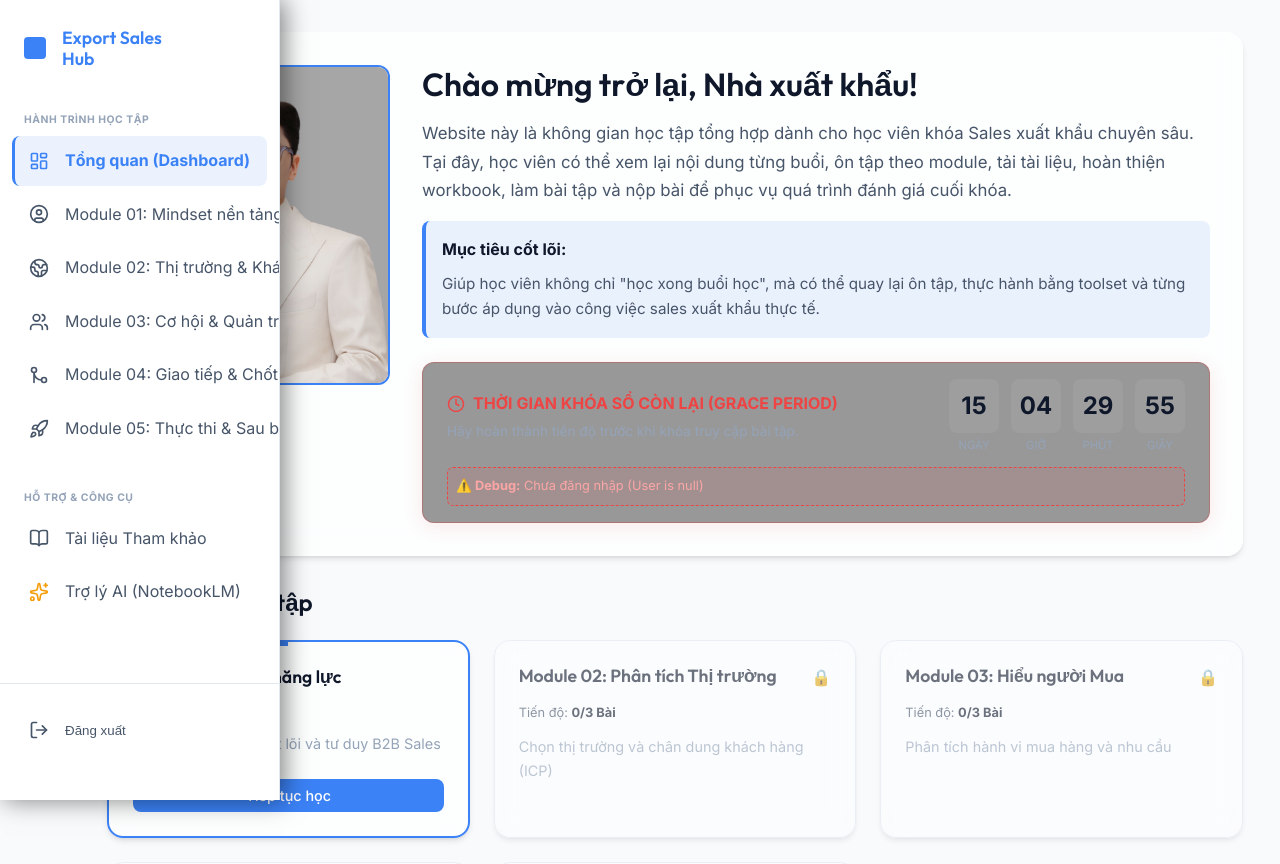
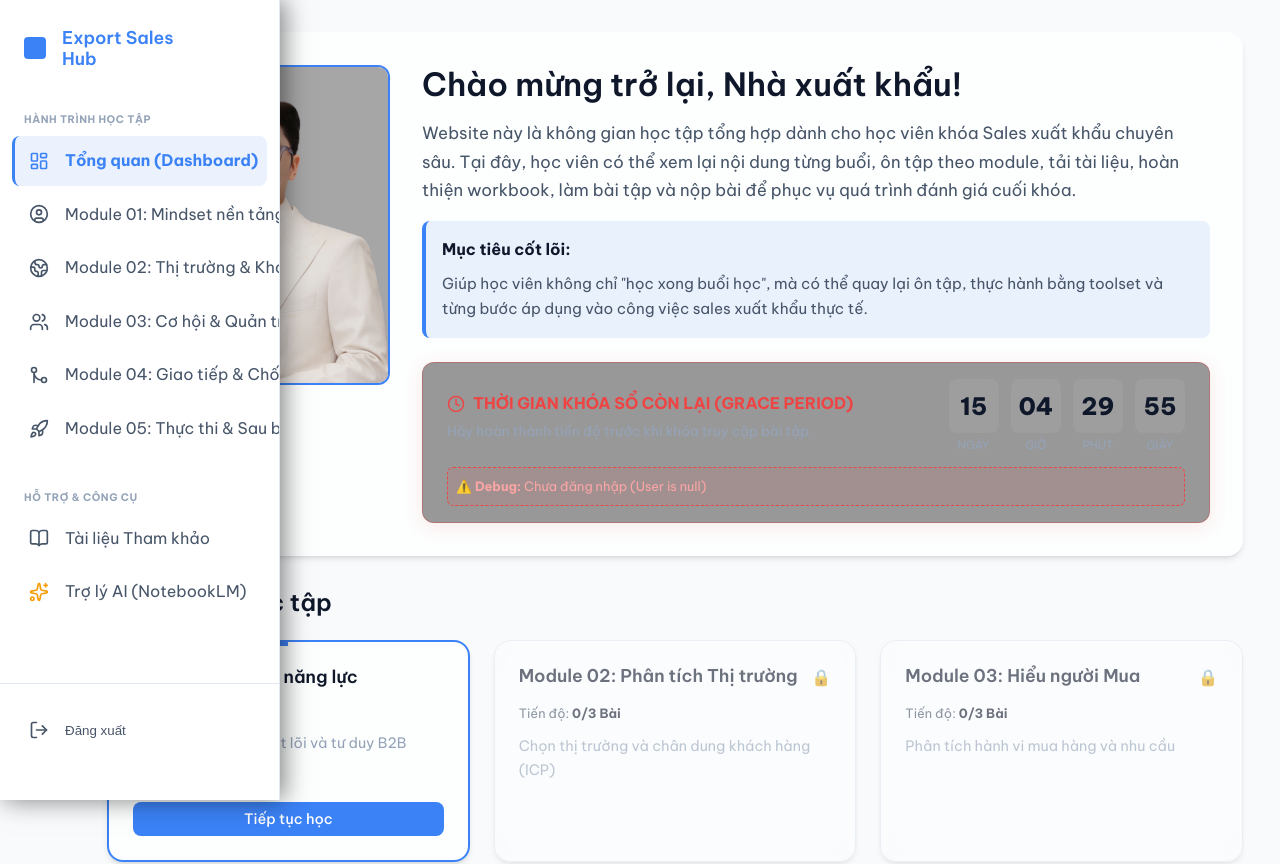
Before and after one commit to nhtrung11794/export-sales-hub, a Next.js app: page / in a window 1280 px wide. Shown: the top 864 px of the page. Built offline with nearby package versions, Linux system fonts and the light colour scheme; no server answers.

Commit message:
style: change global typography to Be Vietnam Pro

```diff
--- a/src/app/globals.css
+++ b/src/app/globals.css
@@ -1,4 +1,4 @@
-@import url('https://fonts.googleapis.com/css2?family=Inter:wght@300;400;500;600;700&family=Outfit:wght@400;500;600;700&display=swap');
+@import url('https://fonts.googleapis.com/css2?family=Be+Vietnam+Pro:wght@300;400;500;600;700;800&display=swap');
 
 :root {
   /* Color Palette - Light Mode */
@@ -26,8 +26,8 @@
   --glass-border: rgba(255, 255, 255, 0.5);
 
   /* Typography */
-  --font-sans: 'Inter', sans-serif;
-  --font-heading: 'Outfit', sans-serif;
+  --font-sans: 'Be Vietnam Pro', sans-serif;
+  --font-heading: 'Be Vietnam Pro', sans-serif;
 
   /* Layout */
   --col-1-width: 30%;
```
